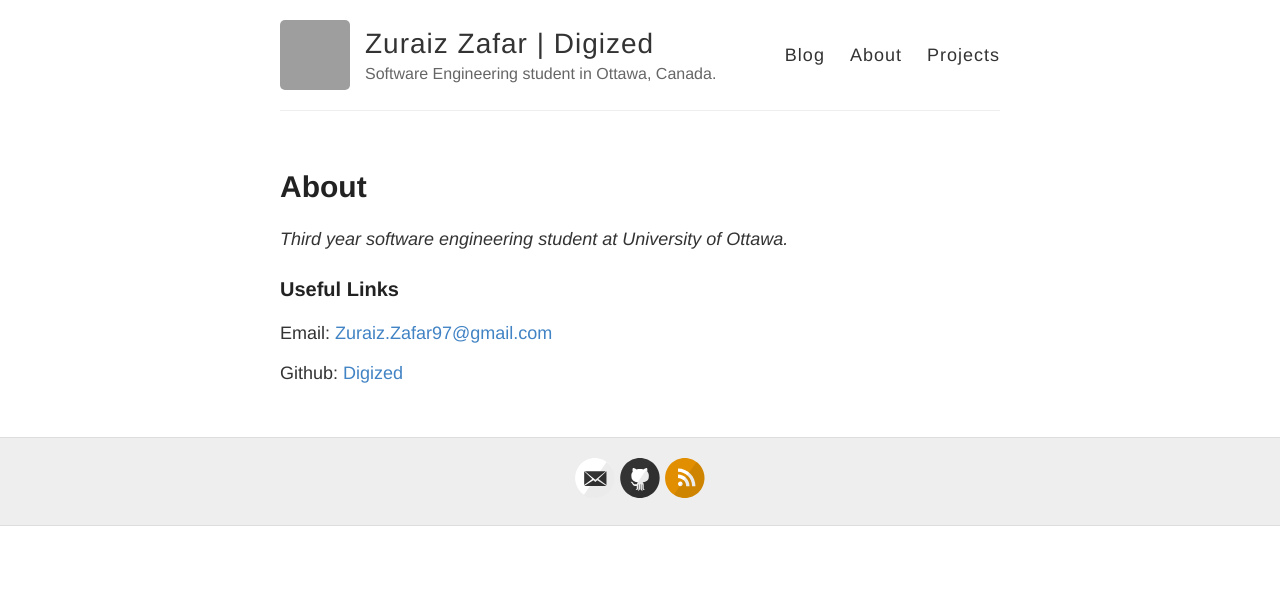
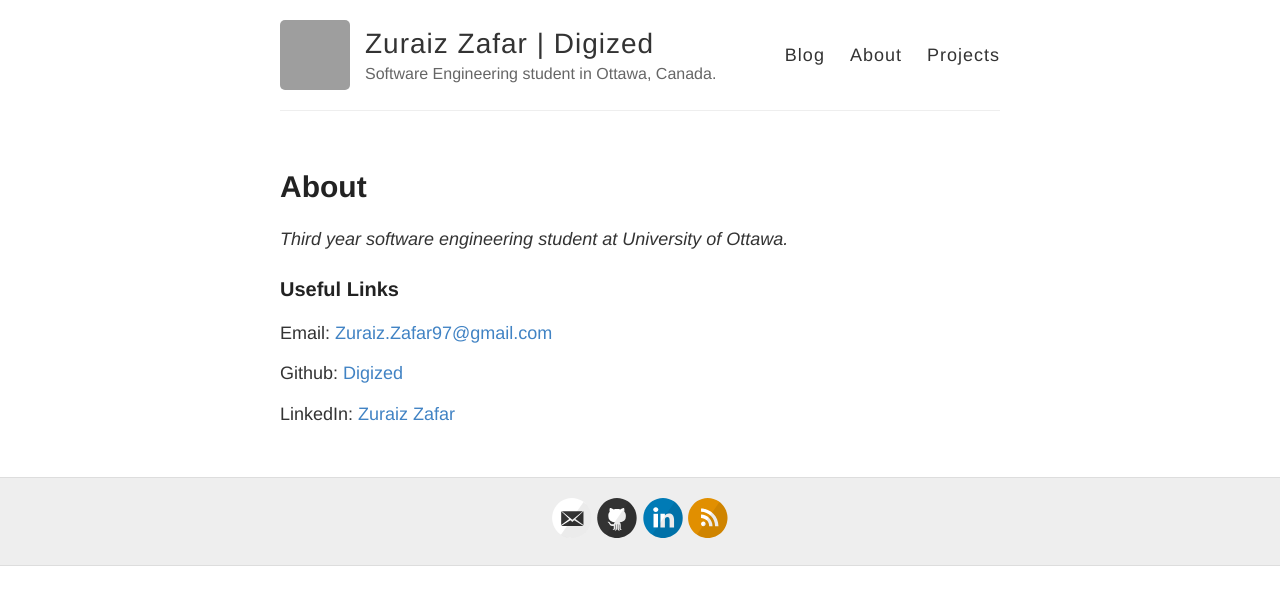
Before and after one commit to Digized/digized.github.io, a Jekyll site: the page built from about.md, in a window 1280 px wide. Shown: the top 605 px of the page. Built offline with Jekyll 4.4.1, drawn with Linux system fonts in a browser that asks for light colours; some of the changed lines change nothing that is shown; grey boxes are pictures that could not be loaded.

Commit message:
added linkedin

```diff
--- a/_config.yml
+++ b/_config.yml
@@ -23,7 +23,7 @@ footer-links:
   flickr:
   github: digized
   instagram:
-  linkedin:
+  linkedin: zuraizzafar
   pinterest:
   rss: hi # just type anything here for a working RSS icon
   twitter:
--- a/about.md
+++ b/about.md
@@ -11,3 +11,5 @@ permalink: /about/
 Email: [Zuraiz.Zafar97@gmail.com](mailto:Zuraiz.Zafar97@gmail.com)
 
 Github: [Digized](https://github.com/digized)
+
+LinkedIn: [Zuraiz Zafar](https://www.linkedin.com/in/zuraizzafar/)
```
